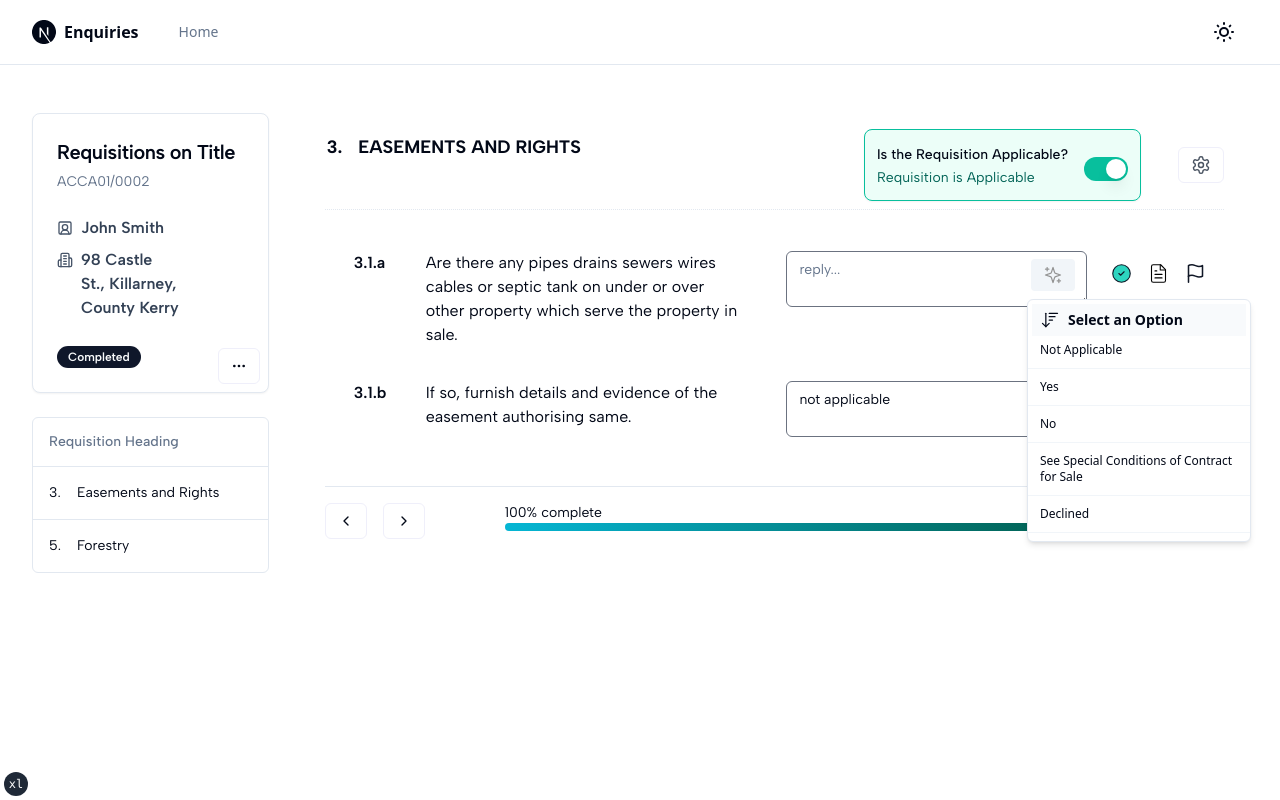
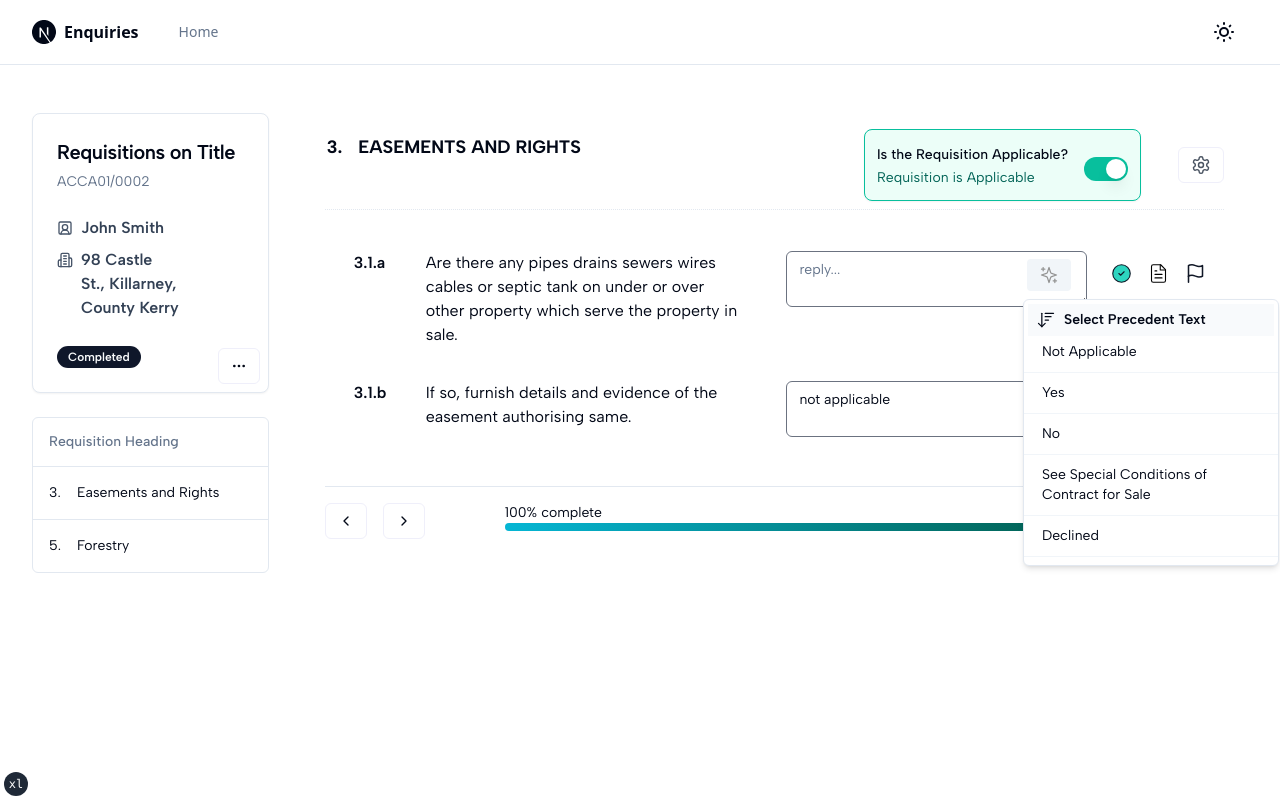
Before and after one commit to kanejoe/enquiries, a Next.js app: page /atomic_requisition in a window 1280 px wide. Both pictures are taken after a click on the button 1053 px from the left and 275 px from the top of the page. Built offline with nearby package versions, Linux system fonts and the light colour scheme.

Commit message:
tidy up ui

```diff
--- a/app/atomic_requisition/ReplyForm.tsx
+++ b/app/atomic_requisition/ReplyForm.tsx
@@ -131,19 +131,26 @@ export function ReplyForm({ reply, reqId }: ReplyFormProps) {
                 <div className="">
                   <Menubar className="absolute right-3 top-1 border-0 bg-transparent px-0 py-1">
                     <MenubarMenu>
-                      <MenubarTrigger className="hover:cursor-pointer">
-                        <Sparkles size={20} color="#949494" strokeWidth={1.5} />
+                      <MenubarTrigger className="mr-1 hover:cursor-pointer">
+                        <Sparkles
+                          size={20}
+                          color="#949494"
+                          strokeWidth={1.5}
+                          className="mx-0"
+                        />
                       </MenubarTrigger>
-                      <MenubarContent className="w-56">
+                      <MenubarContent className="w-64 font-albertsans">
                         <MenubarLabel className="flex flex-row bg-slate-50">
                           <ArrowDownWideNarrow size={20} strokeWidth={1.5} />
-                          <span className="ml-2 text-sm">Select an Option</span>
+                          <span className="ml-2 text-sm">
+                            Select Precedent Text
+                          </span>
                         </MenubarLabel>
                         {presets.map((preset) => {
                           return (
                             <>
                               <MenubarItem
-                                className="whitespace-normal break-words text-xs"
+                                className="ml-1.5 whitespace-normal break-words text-sm"
                                 onSelect={() => handleMenuItemClick(preset)}
                               >
                                 {/* <Dot className="text-slate-600" /> */}
```
